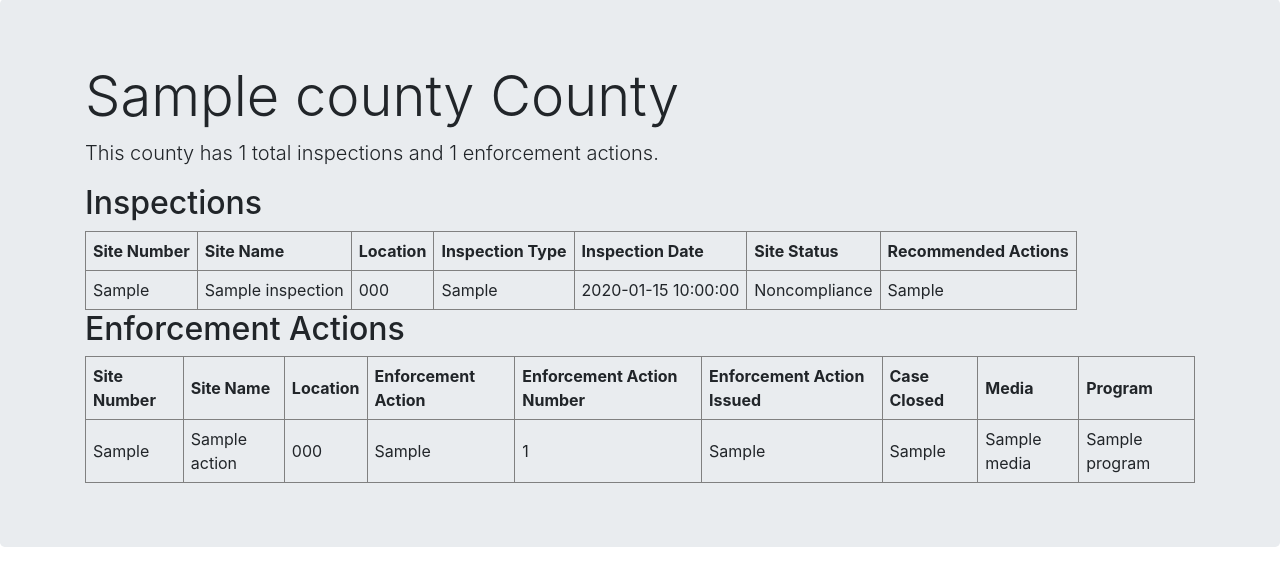
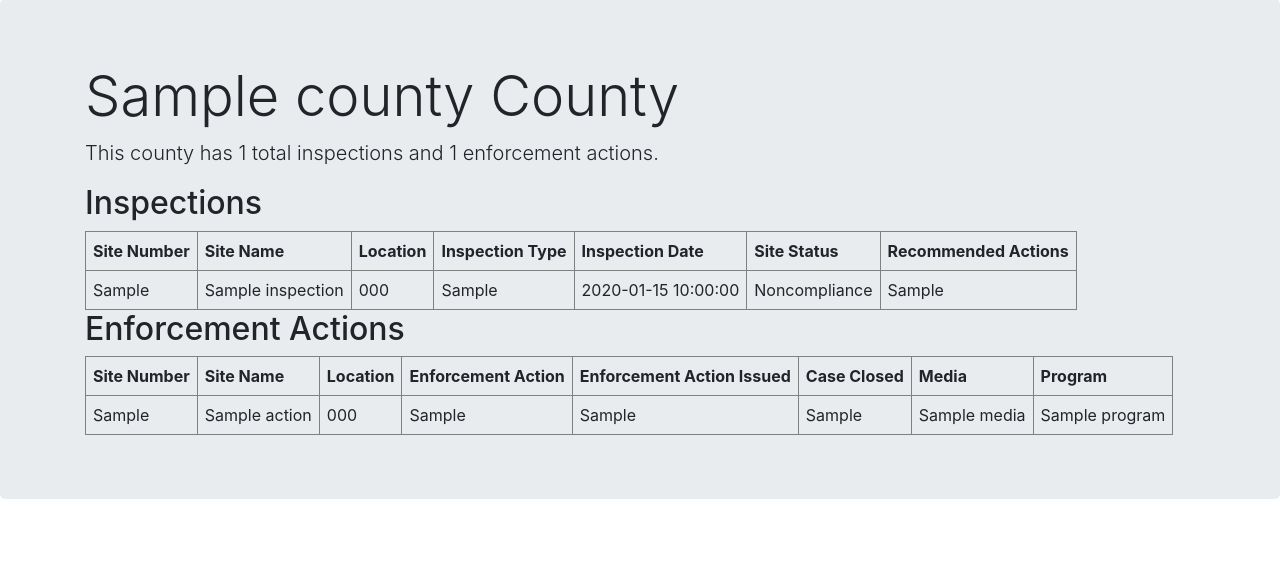
Before and after one commit to stephquinn/final-project-stephquinn, a Flask app: template templates/detail.html in a window 1280 px wide. Shown: the part 57-643 px from the top of the page. Run offline with Flask 3, Linux system fonts and the light colour scheme; the template is opened without the code that fills it: most values are stand-ins (such as "Sample title", 1, 10 or a date in 2020); some libraries are stand-ins or nearby versions.

Commit message:
fixed action table site names

```diff
--- a/app.py
+++ b/app.py
@@ -32,14 +32,12 @@ class Inspection(Model):
         table_name = "inspections"
         database = db
         primary_key = CompositeKey('site_no', 'inspection_date', 'inspection_type')
-db.connect()
-db.create_tables([Inspection])
 
 #define column names and data types for my actions table
 class Action(Model):
     document = CharField()
     site_no = IntegerField()
-    site_name = CharField
+    site_name = CharField()
     city_state_zip = CharField()
     county = CharField()
     enforcement_action = CharField()
@@ -75,8 +73,8 @@ def index():
 @app.route('/county/<slug>')
 def detail(slug):
     county = slug
-    inspections = Inspection.select().where(Inspection.county==slug).limit(10)
-    actions = Action.select().where(Action.county==slug).limit(10)
+    inspections = Inspection.select().where(Inspection.county==slug).order_by(Inspection.inspection_date.desc()).limit(10)
+    actions = Action.select().where(Action.county==slug).order_by(Action.enforcement_action_issued.desc()).limit(10)
     inspections_count = len(Inspection.select().where(Inspection.county==slug))
     actions_count = len(Action.select().where(Action.county==slug))
     return render_template("detail.html", county=county, inspections=inspections, actions=actions, inspections_count=inspections_count, actions_count=actions_count)
--- a/templates/detail.html
+++ b/templates/detail.html
@@ -45,7 +45,6 @@
                     <th>Site Name</th>
                     <th>Location</th>
                     <th>Enforcement Action</th>
-                    <th>Enforcement Action Number</th>
                     <th>Enforcement Action Issued</th>
                     <th>Case Closed</th>
                     <th>Media</th>
@@ -57,7 +56,6 @@
                     <td>{{ action.site_name }}</td>
                     <td>{{ action.city_state_zip }}</td>
                     <td>{{ action.enforcement_action }}</td>
-                    <td>{{ action.enforcement_action_number }}</td>
                     <td>{{ action.enforcement_action_issued }}</td>
                     <td>{{ action.case_closed }}</td>
                     <td>{{ action.media }}</td>
```
Also changed, not shown: README.md.
